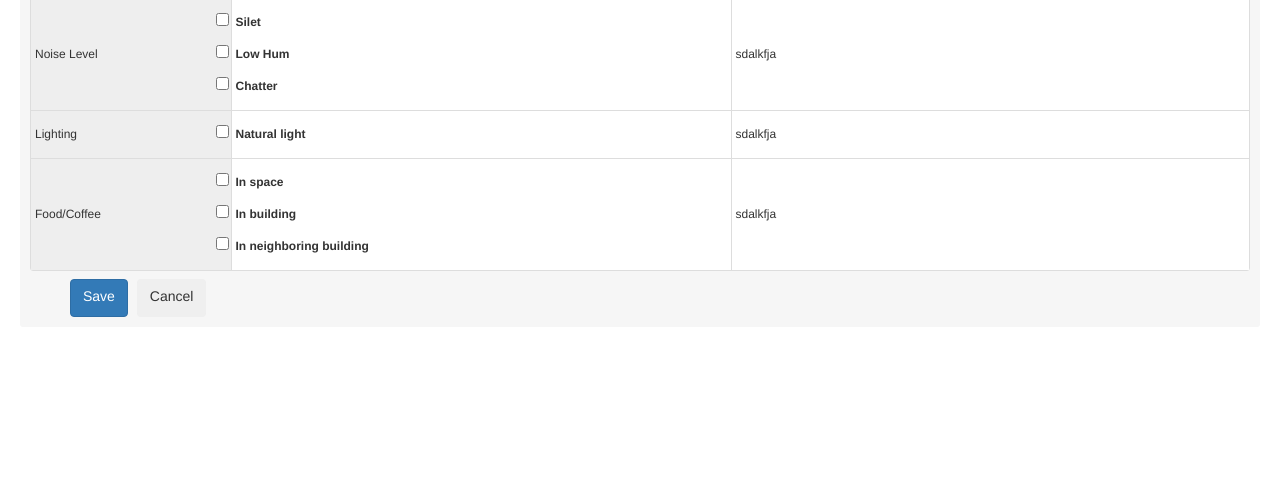
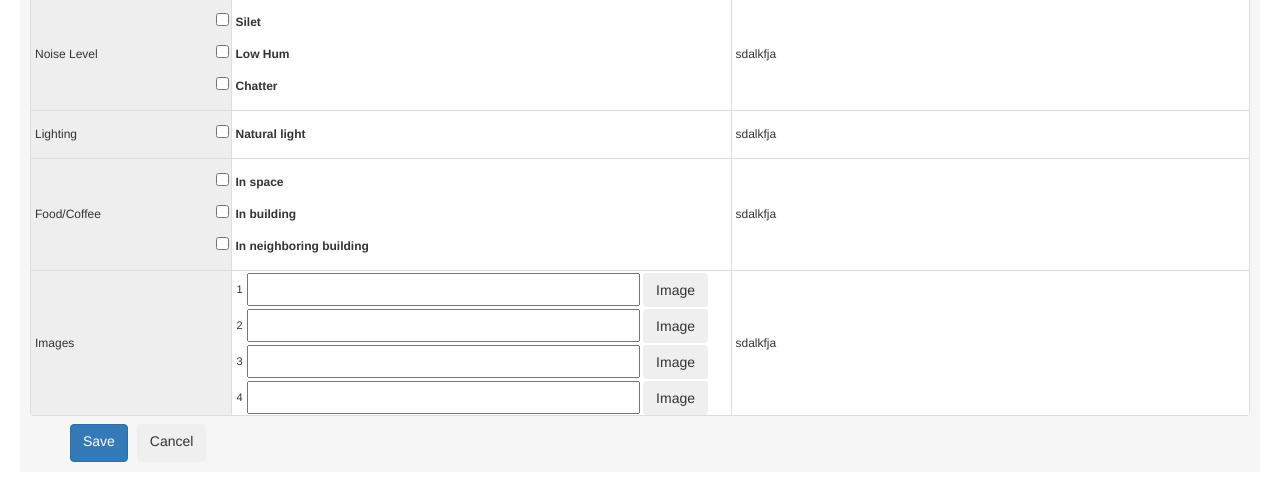
Before and after one commit to uw-it-aca/spacescout_admin, a Django app: template templates/edit_space.html in a window 1280 px wide. Shown: the part 1068-1560 px from the top of the page. Before the commit the page ends 1385 px from the top, so only its background shows below. Run offline with Django 3.2, Linux system fonts and the light colour scheme; the template is opened without the code that fills it, so the values that code supplies are empty; style sheets or scripts are compiled from the project's sources; some libraries are stand-ins or nearby versions.

Commit message:
styling image inputs

```diff
--- a/templates/edit_space.html
+++ b/templates/edit_space.html
@@ -130,6 +130,32 @@
                           </td>
                           <td>sdalkfja</td>
                       </tr>
+                      <tr>
+                          <td class="col-field">Images</td>
+                          <td>
+                              <div class="input-prepend input-append" style="margin-top:2px; margin-bottom:0;">
+                                  <span class="add-on" style="font-size:11px;padding:1px;">1</span>
+                                  <input class="span2" id="appendedInputButton" type="text" style="width:80%;">
+                                  <button class="btn btn-mini" type="button">Image</button>
+                              </div>
+                              <div class="input-prepend input-append" style="margin-top:2px; margin-bottom:0;">
+                                  <span class="add-on" style="font-size:11px;padding:1px;">2</span>
+                                  <input class="span2" id="appendedInputButton" type="text" style="width:80%;">
+                                  <button class="btn btn-mini" type="button">Image</button>
+                              </div>
+                              <div class="input-prepend input-append" style="margin-top:2px; margin-bottom:0;">
+                                  <span class="add-on" style="font-size:11px;padding:1px;">3</span>
+                                  <input class="span2" id="appendedInputButton" type="text" style="width:80%;">
+                                  <button class="btn btn-mini" type="button">Image</button>
+                              </div>
+                              <div class="input-prepend input-append" style="margin-top:2px; margin-bottom:0;">
+                                  <span class="add-on" style="font-size:11px;padding:1px;">4</span>
+                                  <input class="span2" id="appendedInputButton" type="text" style="width:80%;">
+                                  <button class="btn btn-mini" type="button">Image</button>
+                              </div>
+                          </td>
+                          <td>sdalkfja</td>
+                      </tr>
                   </tbody>
               </table>
           </div>
```
